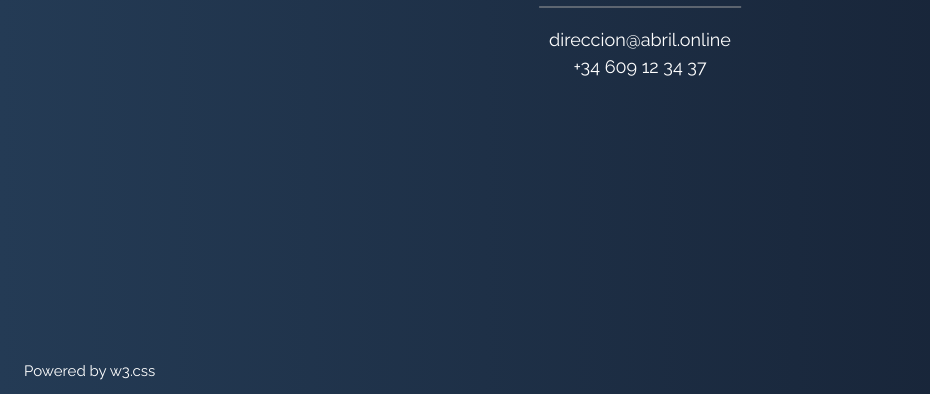
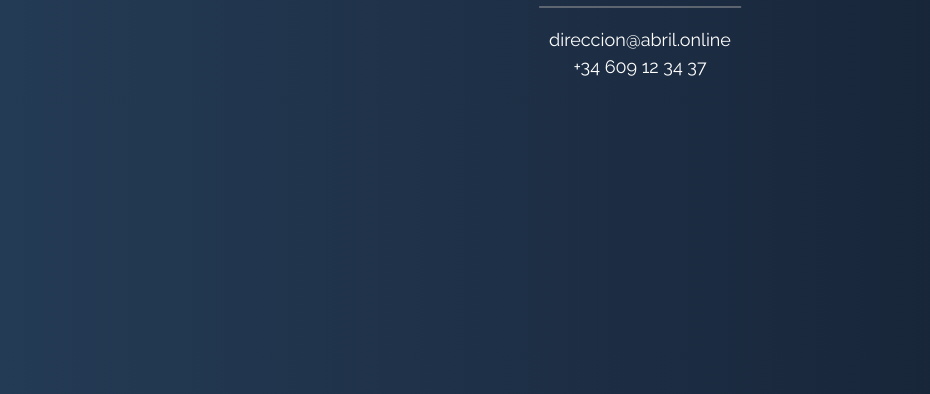
Before and after one commit to gfiorav/abril.online, a plain HTML site: page index.html in a window 1280 px wide. Shown: the part 406-800 px from the top of the page, without its empty margins (0-930 px from the left). Drawn offline with nearby package versions, Linux system fonts and the light colour scheme.

Commit message:
remove watermark

```diff
--- a/index.html
+++ b/index.html
@@ -35,9 +35,6 @@ a {
       <a href="tel:+34609123437">+34 609 12 34 37</a>
     </p>
   </div>
-  <div class="w3-display-bottomleft w3-padding-large">
-    Powered by <a href="http://www.w3schools.com/w3css/default.asp" target="_blank">w3.css</a>
-  </div>
 </div>
 
 </body>
```
